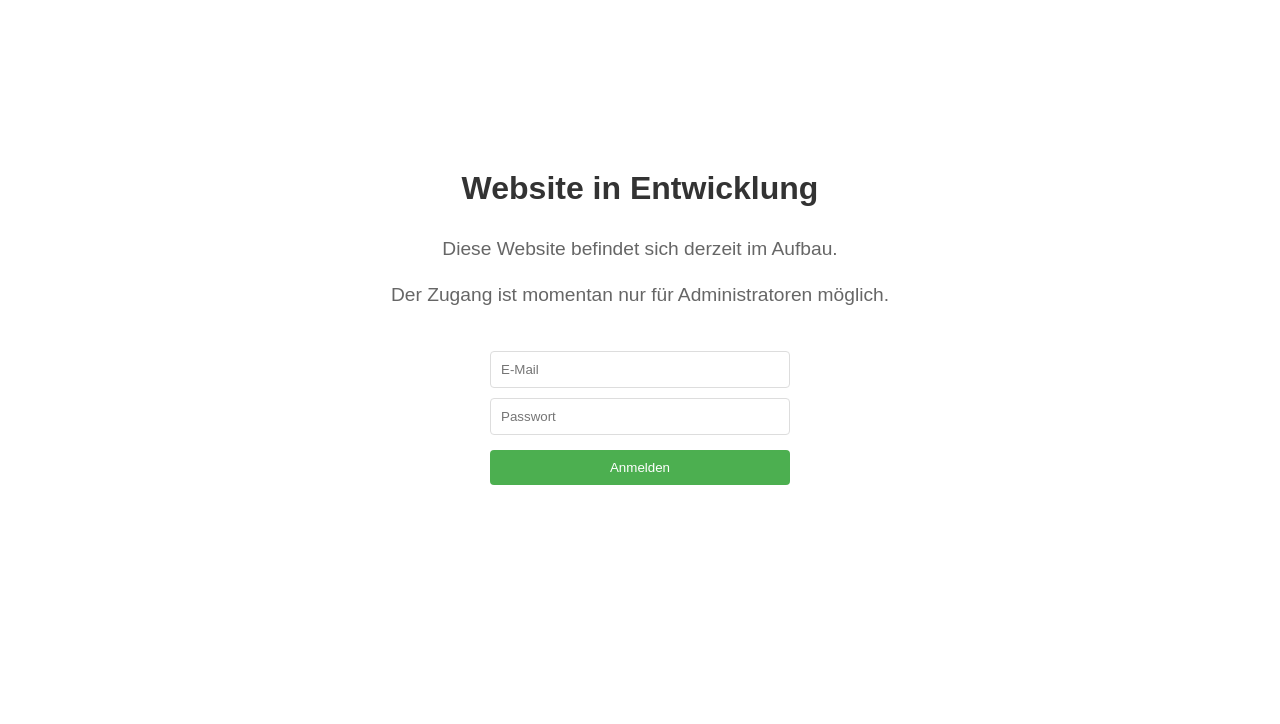
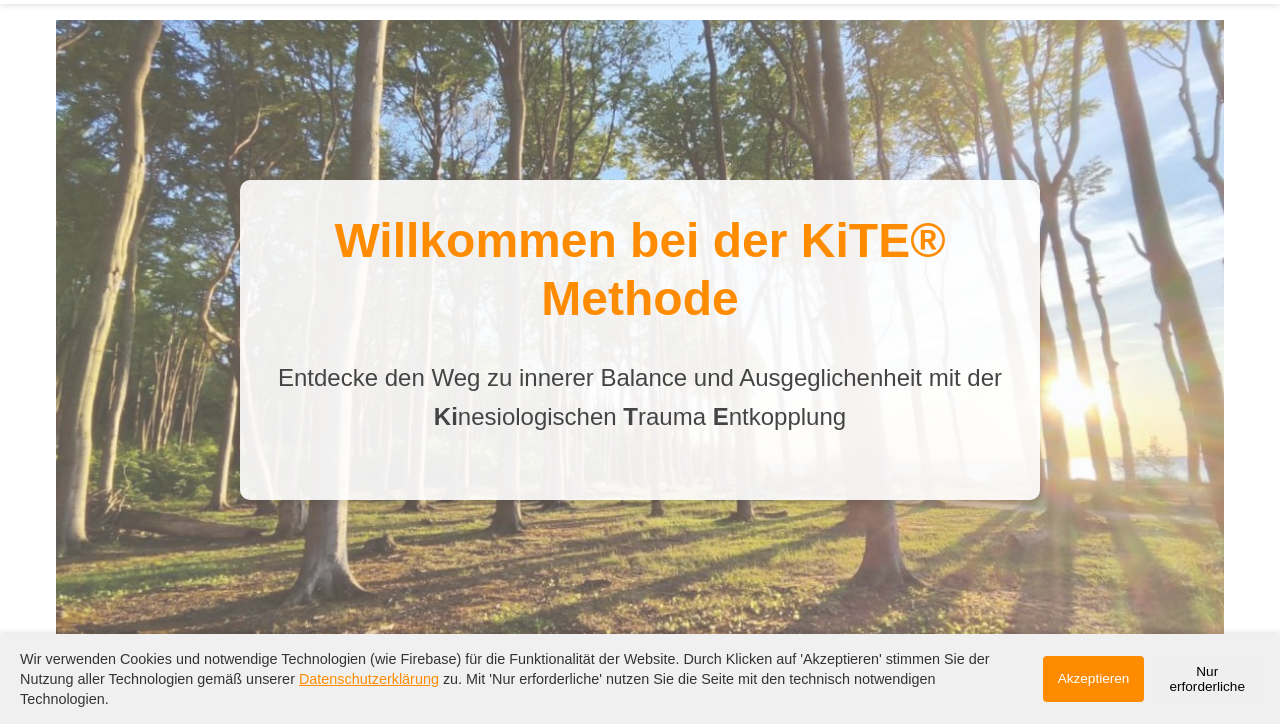
Before and after one commit to Catloff/catloff.github.io, a website built with webpack: page index.html in a window 1280 px wide. Shown: the part 76-800 px from the top of the page. Built offline with nearby package versions, Linux system fonts and the light colour scheme; some packages are replaced by stand-ins of ours; no server answers; the database is empty.

Commit message:
RELEAASSSEE

```diff
--- a/index.html
+++ b/index.html
@@ -7,6 +7,7 @@
     <link rel="stylesheet" href="css/style.css">
     <meta name="description" content="KiTE® Methode">
     <style>
+        /* Die folgenden CSS-Regeln werden entfernt
         #constructionOverlay {
             position: fixed;
             top: 0;
@@ -62,20 +63,10 @@
             margin-top: 10px;
             display: none;
         }
+        */
     </style>
 </head>
 <body>
-    <div id="constructionOverlay">
-        <h1>Website in Entwicklung</h1>
-        <p>Diese Website befindet sich derzeit im Aufbau.</p>
-        <p>Der Zugang ist momentan nur für Administratoren möglich.</p>
-        <form id="loginForm">
-            <input type="email" id="loginEmail" placeholder="E-Mail" required>
-            <input type="password" id="loginPassword" placeholder="Passwort" required>
-            <button type="submit">Anmelden</button>
-            <p class="error-message" id="loginError"></p>
-        </form>
-    </div>
     <header>
         <nav class="main-nav">
             <div class="nav-brand">
--- a/js/auth.js
+++ /dev/null
@@ -1,51 +0,0 @@
-import { auth, db } from './firebase.js';
-import { onAuthStateChanged } from 'firebase/auth';
-import { doc, getDoc } from 'firebase/firestore';
-
-const checkAdminAccess = async (user) => {
-    if (!user) {
-        console.log('Kein Benutzer angemeldet');
-        return false;
-    }
-
-    try {
-        console.log('Überprüfe Admin-Status für User:', user.email);
-        const userDoc = await getDoc(doc(db, 'users', user.uid));
-        const isAdmin = userDoc.exists() && userDoc.data().isAdmin === true;
-        console.log('Admin-Status:', isAdmin);
-        return isAdmin;
-    } catch (error) {
-        console.error('Fehler beim Überprüfen des Admin-Status:', error);
-        return false;
-    }
-};
-
-const updateUIVisibility = (isAdmin) => {
-    const constructionOverlay = document.getElementById('constructionOverlay');
-    if (!constructionOverlay) {
-        console.error('Overlay-Element nicht gefunden');
-        return;
-    }
-
-    if (!isAdmin) {
-        console.log('Zeige Overlay (kein Admin)');
-        constructionOverlay.style.display = 'flex';
-        document.body.style.overflow = 'hidden';
-    } else {
-        console.log('Verstecke Overlay (Admin bestätigt)');
-        constructionOverlay.style.display = 'none';
-        document.body.style.overflow = 'auto';
-    }
-};
-
-const initializeAuthCheck = () => {
-    console.log('Initialisiere Auth-Check');
-
-    onAuthStateChanged(auth, async (user) => {
-        console.log('Auth-Status geändert:', user ? user.email : 'nicht angemeldet');
-        const isAdmin = await checkAdminAccess(user);
-        updateUIVisibility(isAdmin);
-    });
-};
-
-export { initializeAuthCheck };
--- a/js/main.js
+++ b/js/main.js
@@ -3,7 +3,6 @@ import { onAuthStateChanged, signInWithEmailAndPassword } from 'firebase/auth';
 import { collection, addDoc } from 'firebase/firestore';
 import BookingSystem from './booking.js';
 import { db, auth } from './firebase.js';
-import { initializeAuthCheck } from './auth.js';
 
 // --- Cookie Consent ---
 function InitializeCookieConsent() {
@@ -56,9 +55,6 @@ function InitializeCookieConsent() {
 // Website Initialisierung
 document.addEventListener('DOMContentLoaded', () => {
     console.log('Website geladen (DOMContentLoaded Start)');
-
-    // Auth-Check initialisieren, um Overlay zu steuern
-    initializeAuthCheck();
 
     // Mobile Navigation
     const mobileMenuButton = document.querySelector('.mobile-menu');
@@ -154,42 +150,6 @@ document.addEventListener('DOMContentLoaded', () => {
         });
     }
 
-    // Admin Login Handler (im Overlay)
-    const loginForm = document.getElementById('loginForm');
-    const loginError = document.getElementById('loginError');
-    if (loginForm && loginError) {
-        loginForm.addEventListener('submit', async (e) => {
-            e.preventDefault(); // Verhindert das Neuladen der Seite
-            const email = loginForm.loginEmail.value;
-            const password = loginForm.loginPassword.value;
-            loginError.textContent = ''; // Fehlermeldung zurücksetzen
-            loginError.style.display = 'none';
-
-            try {
-                console.log('Versuche Admin-Login für:', email);
-                const userCredential = await signInWithEmailAndPassword(auth, email, password);
-                console.log('Admin-Login erfolgreich:', userCredential.user.email);
-                // Das Overlay wird automatisch durch onAuthStateChanged in auth.js ausgeblendet
-            } catch (error) {
-                console.error('Admin-Login fehlgeschlagen:', error.code, error.message);
-                loginError.textContent = 'Login fehlgeschlagen. Bitte E-Mail und Passwort prüfen.'; // Zeige generische Fehlermeldung
-                loginError.style.display = 'block';
-            }
-        });
-    }
-
-    // Test der Firebase-Verbindung (kann entfernt oder belassen werden)
-    /*
-    const auth = getAuth();
-    onAuthStateChanged(auth, (user) => {
-        if (user) {
-            console.log('Benutzer ist eingeloggt:', user.uid);
-        } else {
-            console.log('Kein Benutzer eingeloggt');
-        }
-    });
-    */
-
     // Cookie Consent GANZ AM ENDE initialisieren, wenn der Rest des DOM sicher bereit ist
     console.log('Initialisiere Cookie Consent (am Ende von DOMContentLoaded)');
     InitializeCookieConsent();
```
